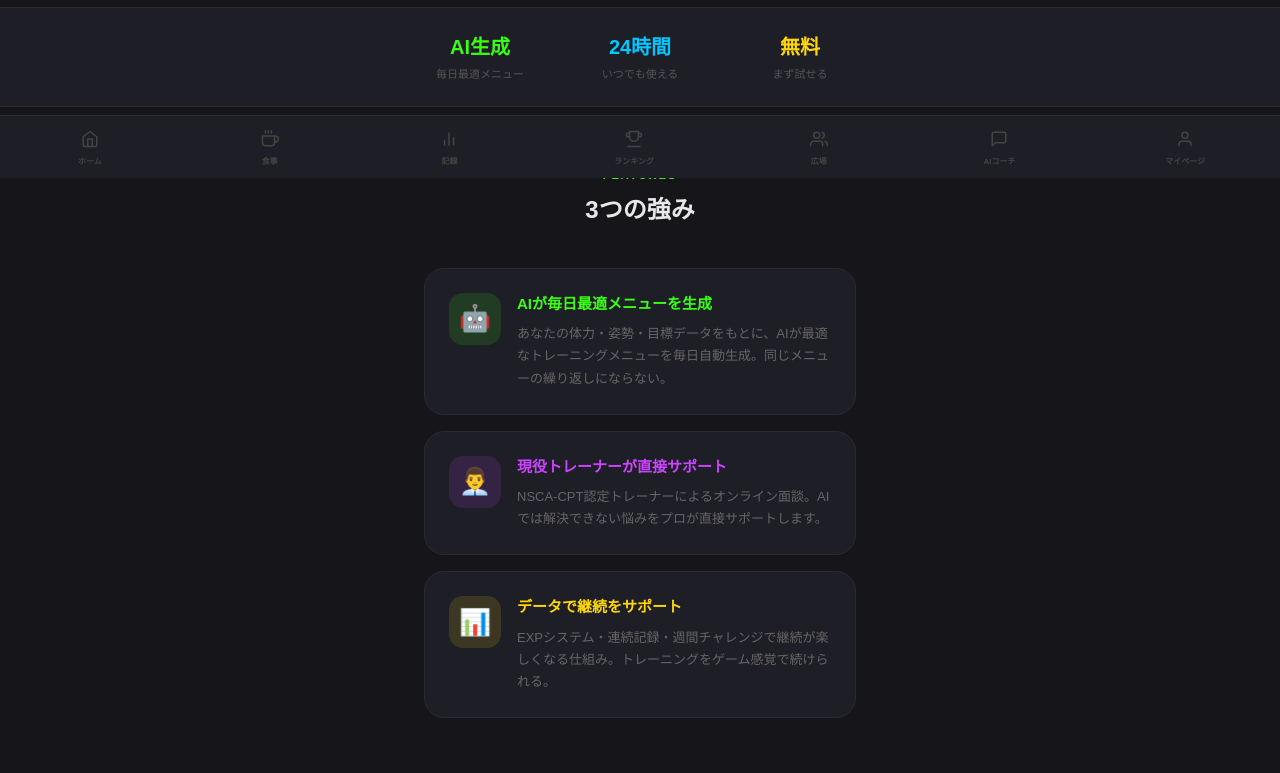
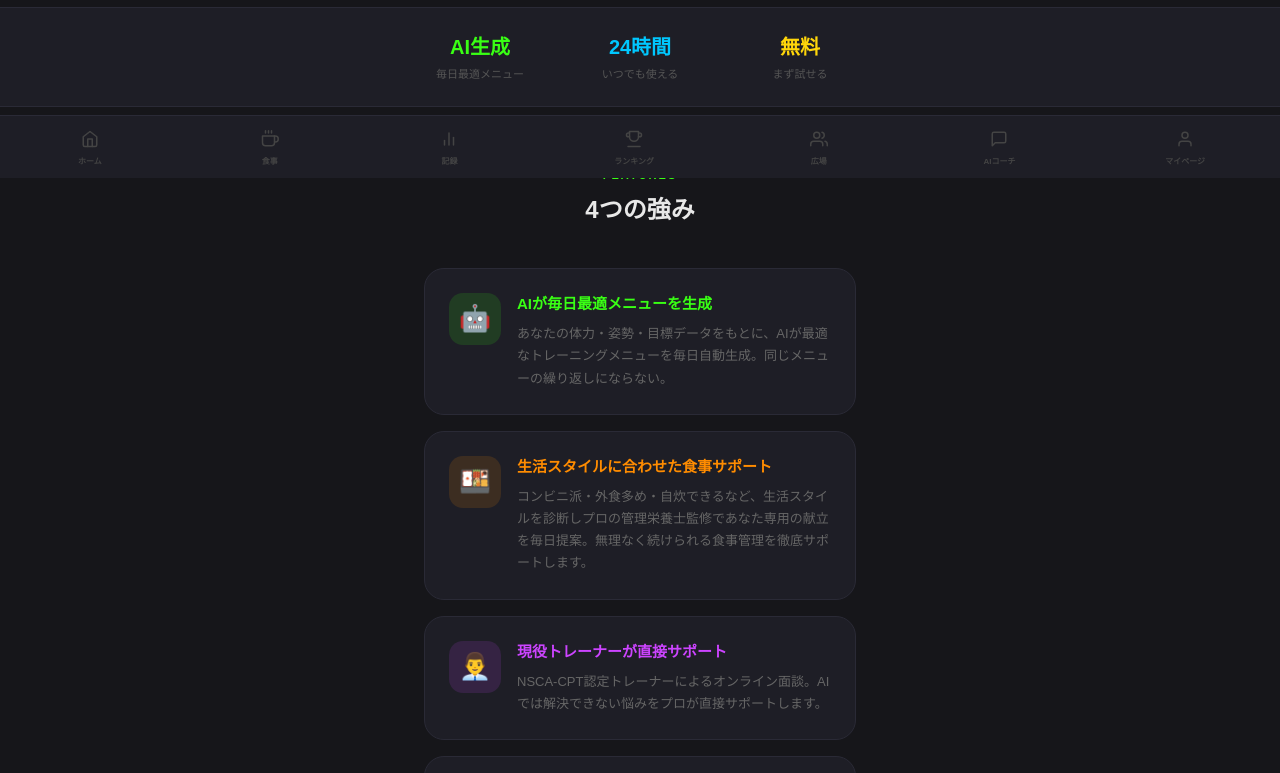
Before and after one commit to tamanegu19980331-prog/mytrainer-app, a Next.js app: page / in a window 1280 px wide. Shown: the part 622-1395 px from the top of the page. Built offline with nearby package versions, Linux system fonts and the light colour scheme; no server answers.

Commit message:
LP: 食事サポートの強みを追加

```diff
--- a/app/page.tsx
+++ b/app/page.tsx
@@ -79,11 +79,11 @@ export default function LandingPage() {
         </div>
       </div>
 
-      {/* 3つの強み */}
-      <div style={{padding:'60px 24px',maxWidth:480,margin:'0 auto'}}>
+     {/* 4つの強み */}
+     <div style={{padding:'60px 24px',maxWidth:480,margin:'0 auto'}}>
         <div style={{textAlign:'center',marginBottom:40}}>
           <div style={{fontSize:11,color:'#39ff14',fontWeight:700,letterSpacing:2,marginBottom:8}}>FEATURES</div>
-          <div style={{fontSize:24,fontWeight:800}}>3つの強み</div>
+          <div style={{fontSize:24,fontWeight:800}}>4つの強み</div>
         </div>
         <div style={{display:'flex',flexDirection:'column',gap:16}}>
           {[
@@ -92,6 +92,12 @@ export default function LandingPage() {
               title:'AIが毎日最適メニューを生成',
               desc:'あなたの体力・姿勢・目標データをもとに、AIが最適なトレーニングメニューを毎日自動生成。同じメニューの繰り返しにならない。',
               color:'#39ff14',
+            },
+            {
+              emoji:'🍱',
+              title:'生活スタイルに合わせた食事サポート',
+              desc:'コンビニ派・外食多め・自炊できるなど、生活スタイルを診断しプロの管理栄養士監修であなた専用の献立を毎日提案。無理なく続けられる食事管理を徹底サポートします。',
+              color:'#ff8c00',
             },
             {
               emoji:'👨‍💼',
```
